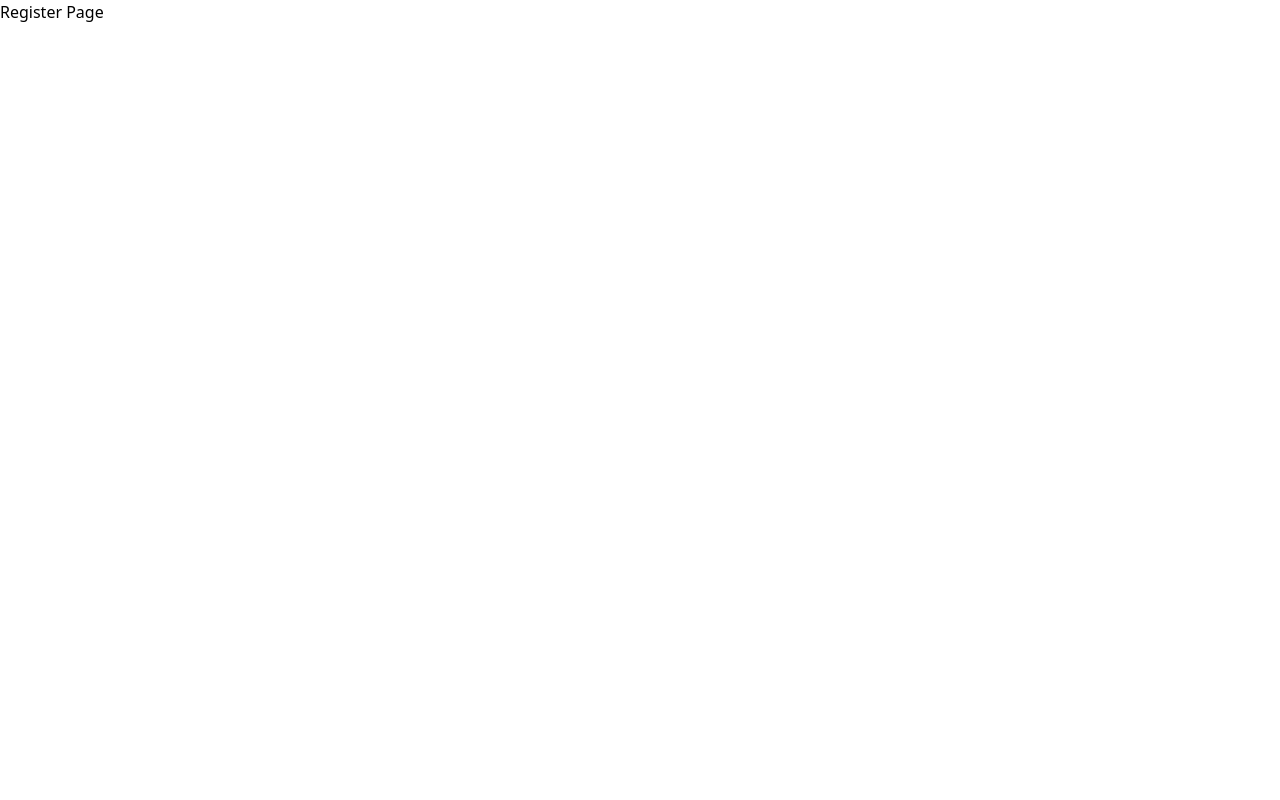
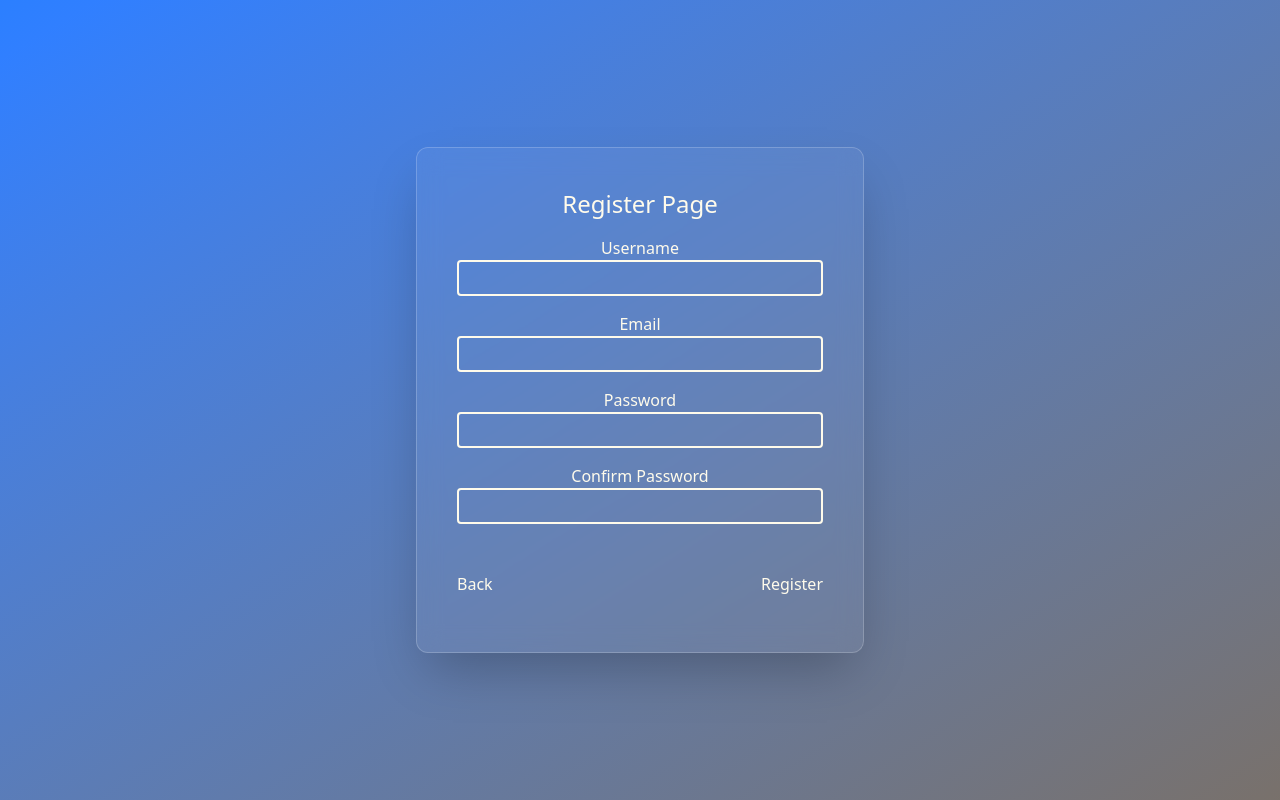
Before and after one commit to kyle-bdvl/ReactApp, a React (Vite) app: page /register in a window 1280 px wide. Built offline with nearby package versions, Linux system fonts and the light colour scheme.

Commit message:
finished the register page and did client side validation

```diff
--- a/src/components/Button.jsx
+++ b/src/components/Button.jsx
@@ -1,5 +1,6 @@
 export default function Button({fx,children,...props}){
+  let buttonDesign = "active:cursor-pointer hover:cursor-pointer stroke-stone-500"
   return(
-    <button  className="active:cursor-pointer hover:cursor-pointer stroke-stone-500" onClick={fx} {...props}>{children}</button>
+    <button  className={buttonDesign} onClick={fx} {...props}>{children}</button>
   )
 }
--- a/src/components/Input.jsx
+++ b/src/components/Input.jsx
@@ -1,5 +1,5 @@
 export default function Input({label,ref,...props}) {
-  const inputBoxDesign = "text-sm font-bold uppercase text-shadow-white rounded-sm w-full p-1 border-2 border-amber-50"
+  const inputBoxDesign = "text-md font-bold text-shadow-white rounded-sm w-full p-1 border-2 border-amber-50"
   return (
     <label>
       {label}
--- a/src/pages/Login.jsx
+++ b/src/pages/Login.jsx
@@ -38,7 +38,7 @@ export default function Login() {
     navi('/register')
   }
   return (
-    <div className=" text-amber-50 flex flex-col items-center justify-center h-screen bg-gradient-to-br from-blue-500 via-purple-500 to-stone-500">
+    <div className=" text-amber-50 flex flex-col items-center justify-center h-screen bg-gradient-to-br from-blue-500 via-purple-600 to-blue-500">
       <div className="bg-white/5 backdrop-blur-md shadow-2xl rounded-xl p-10 w-full max-w-md text-center border border-white/20">
         <h1 className="text-2xl mb-4">Login Page</h1>
 
--- a/src/pages/Register.jsx
+++ b/src/pages/Register.jsx
@@ -1,7 +1,73 @@
-export default function Register(){
-  return(
-    <h1>
-      Register Page
-    </h1>
+import Input from '../components/Input';
+import Button from '../components/Button';
+import { Link } from 'react-router-dom';
+import { useRef, useState } from 'react';
+export default function Register() {
+  // use state to handle the errors
+  const [errors, setErrors] = useState({})
+  // declaring all the refs
+  const usernameRef = useRef();
+  const passwordRef = useRef();
+  const confirmPasswordRef = useRef();
+  const emailRef = useRef();
+
+  // function to validate the input fields
+  function validation() {
+    let username = usernameRef.current.value.trim()
+    let password = passwordRef.current.value.trim()
+    let confirmPassword = confirmPasswordRef.current.value.trim()
+    let email = emailRef.current.value.trim()
+
+      let newError = {};
+      if (!username) newError.username = "Invalid Username";
+      if (!password) newError.password = "Invalid password";
+      if (!confirmPassword) newError.confirmPassword = "field is empty";
+      if (!email) newError.email = "field is empty";
+      if (confirmPassword !== password) newError.matching = "passwords are not matching";
+
+      setErrors(newError);
+      return newError;
+
+  }
+
+  // Client side validation
+  function handleSubmit(e) {
+    e.preventDefault()
+    const errs = validation();
+
+    // to check if there are keys from the useState --> setErrors object
+    if (Object.keys(errs).length === 0) {
+      console.log("submit form")
+    }
+
+
+  }
+
+  return (
+    <div className=" text-amber-50 flex flex-col items-center justify-center h-screen bg-gradient-to-br from-blue-500  to-stone-500">
+      <div className="bg-white/5 backdrop-blur-md shadow-2xl rounded-xl p-10 w-full max-w-md text-center border border-white/20">
+        <h1 className="text-2xl mb-4">Register Page</h1>
+
+        <form className="flex flex-col gap-4 mb-4" onSubmit={handleSubmit}>
+          <Input label="Username" ref={usernameRef} />
+          {errors.username && <p className="text-red-800 text-sm">{errors.username}</p>}
+          <Input label="Email" ref={emailRef} type="email" />
+          {errors.email && <p className="text-red-800 text-sm">{errors.email}</p>}
+          <Input label="Password" ref={passwordRef} type="password" />
+          {errors.password && <p className="text-red-800 text-sm">{errors.password}</p>}
+          <Input label="Confirm Password" ref={confirmPasswordRef} type="password" />
+          {errors.confirmPassword && <p className="text-red-800 text-sm">{errors.confirmPassword}</p>}
+          {errors.matching && <p className="text-red-800 text-sm">{errors.matching}</p>}
+
+          <div className="flex items-center justify-between mt-8">
+            <Link to="..">Back</Link>
+            <Button type="submit" >Register</Button>
+          </div>
+        </form>
+
+
+      </div>
+
+    </div>
   )
 }
```
